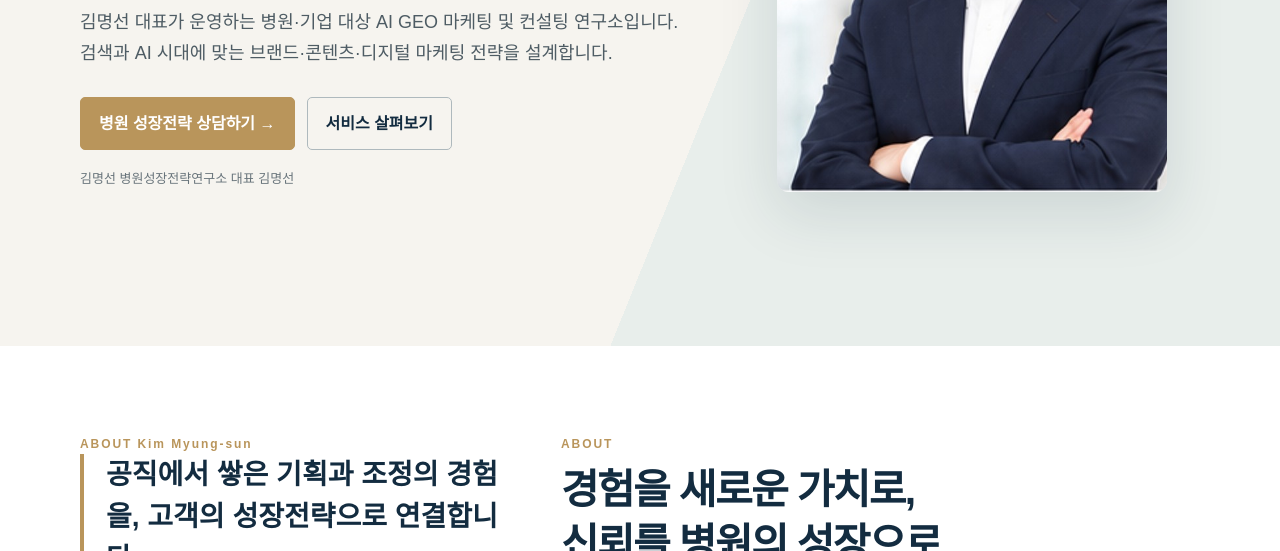
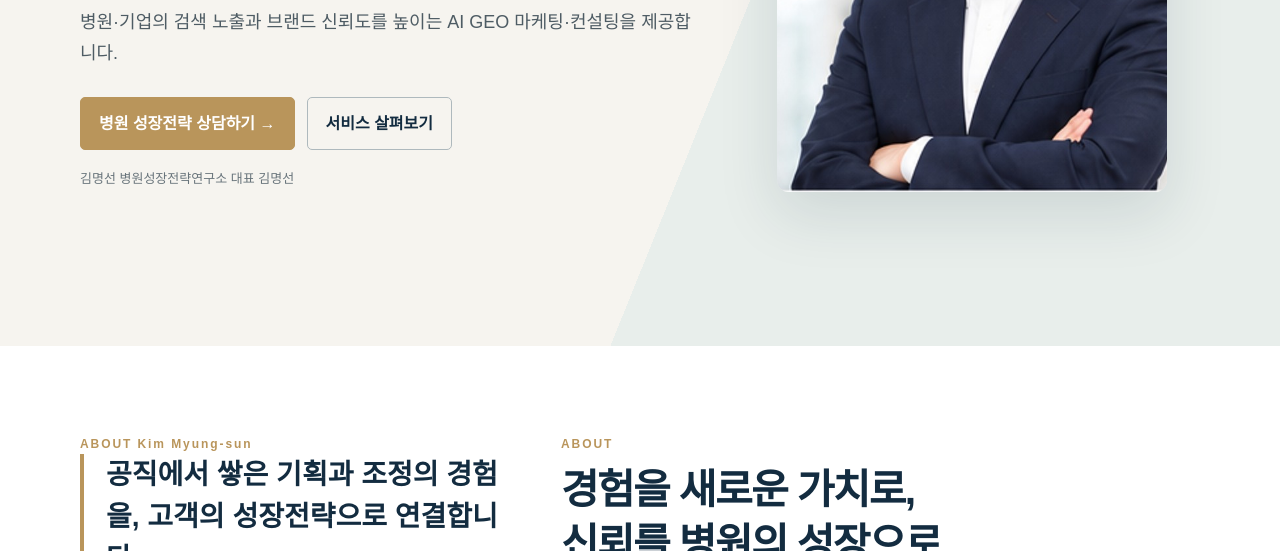
Before and after one commit to kms3274-ship-it/geo-strategy-website, an Eleventy site: page src/index.njk in a window 1280 px wide. Shown: the part 549-1100 px from the top of the page. Built offline with nearby package versions, Linux system fonts and the light colour scheme; Eleventy itself is replaced by a stand-in of ours; files that its build step writes are made by us from their sources; no server answers.

Commit message:
Simplify homepage hero description to avoid duplication

```diff
--- a/src/index.njk
+++ b/src/index.njk
@@ -32,7 +32,7 @@ permalink: /index.html
 <section class="hero" id="home"><div class="wrap hero-grid"><div>
 <div class="eyebrow">Kim Myung-sun · Trust · Strategy · Growth</div>
 <h1>AI 검색 시대,<br/><em>병원의 성장을</em><br/>설계합니다.</h1>
-<p>김명선 대표가 운영하는 병원·기업 대상 AI GEO 마케팅 및 컨설팅 연구소입니다. 검색과 AI 시대에 맞는 브랜드·콘텐츠·디지털 마케팅 전략을 설계합니다.</p>
+<p>병원·기업의 검색 노출과 브랜드 신뢰도를 높이는 AI GEO 마케팅·컨설팅을 제공합니다.</p>
 <div class="hero-actions"><a class="btn" href="#contact">병원 성장전략 상담하기 →</a><a class="btn secondary" href="#services">서비스 살펴보기</a></div>
 <p class="hero-note">김명선 병원성장전략연구소 대표 김명선</p>
 </div><div class="hero-visual"><img alt="김명선 병원성장전략연구소 대표 프로필 사진" class="portrait" src="/assets/profile.jpg"/></div></div></section>
```
